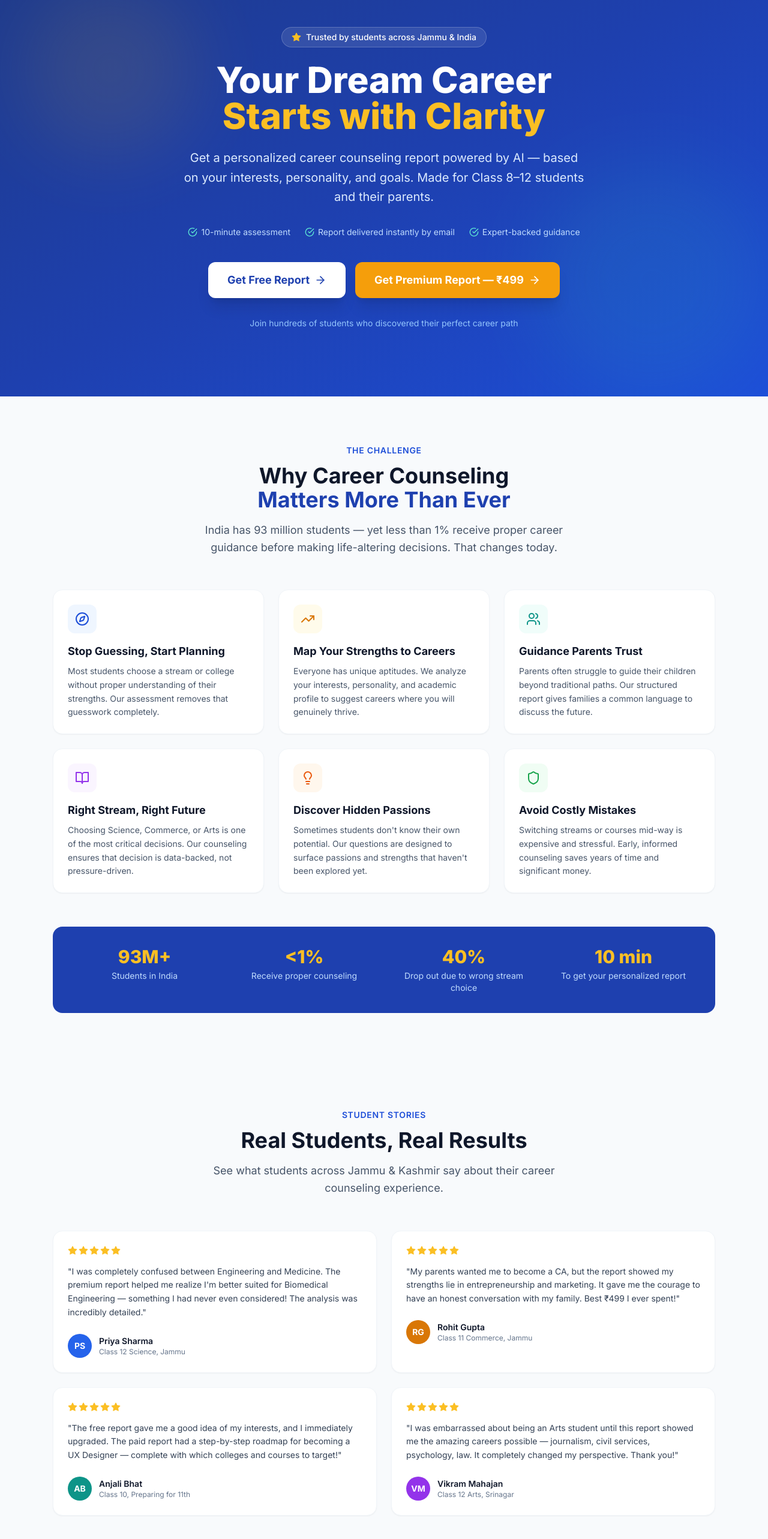
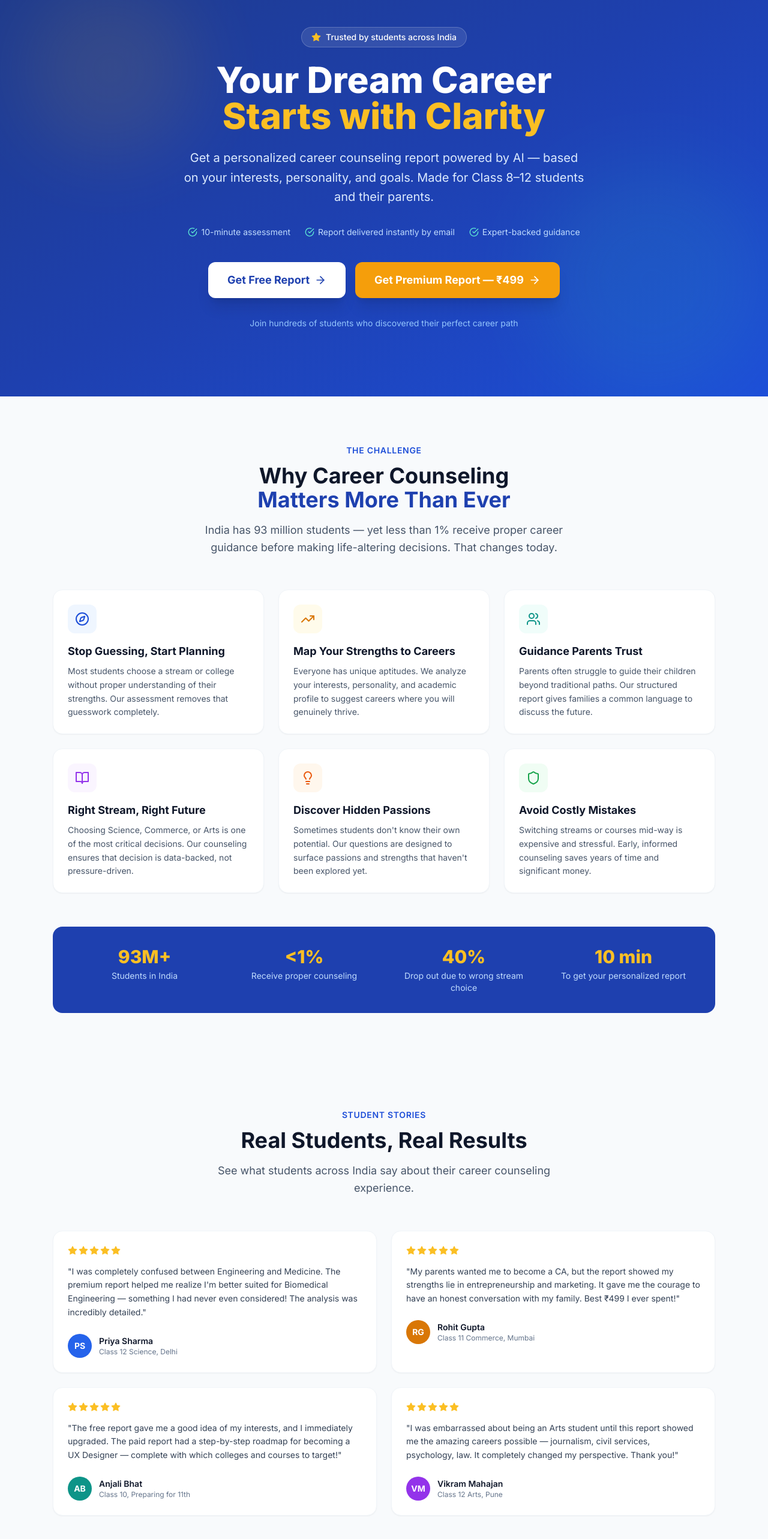
Before and after one commit to adishakash/Student-Career-Counselor, a React (Vite) app in the folder frontend/: page / in a window 1280 px wide. Shown: the part 132-2698 px from the top of the page at 60% size. Built offline with nearby package versions, Linux system fonts and the light colour scheme.

Commit message:
Update Locations in Site to make it look like Pan India company

```diff
--- a/frontend/index.html
+++ b/frontend/index.html
@@ -5,7 +5,7 @@
     <link rel="icon" type="image/svg+xml" href="/favicon.svg" />
     <meta name="viewport" content="width=device-width, initial-scale=1.0" />
     <meta name="description" content="Student Career Counselor — Discover your ideal career path with AI-powered assessments and expert guidance by Akash Universal Solutions." />
-    <meta name="keywords" content="career counseling, student career, career assessment, JEE, NEET, stream selection, Jammu" />
+    <meta name="keywords" content="career counseling, student career, career assessment, JEE, NEET, stream selection, India, PAN India" />
     <meta property="og:title" content="Student Career Counselor | Akash Universal Solutions" />
     <meta property="og:description" content="Personalized career guidance for students through intelligent assessments and professional PDF reports." />
     <link rel="preconnect" href="https://fonts.googleapis.com" />
--- a/frontend/src/components/home/HeroSection.jsx
+++ b/frontend/src/components/home/HeroSection.jsx
@@ -24,7 +24,7 @@ export default function HeroSection() {
         {/* Trust badge */}
         <div className="inline-flex items-center gap-2 bg-white/10 border border-white/20 rounded-full px-4 py-1.5 text-sm font-medium mb-6">
           <Star className="w-4 h-4 text-amber-400 fill-amber-400" />
-          Trusted by students across Jammu & India
+          Trusted by students across India
         </div>
 
         {/* Headline */}
--- a/frontend/src/components/home/Testimonials.jsx
+++ b/frontend/src/components/home/Testimonials.jsx
@@ -4,7 +4,7 @@ import { Star } from 'lucide-react';
 const testimonials = [
   {
     name: 'Priya Sharma',
-    class: 'Class 12 Science, Jammu',
+    class: 'Class 12 Science, Delhi',
     avatar: 'PS',
     rating: 5,
     text: 'I was completely confused between Engineering and Medicine. The premium report helped me realize I\'m better suited for Biomedical Engineering — something I had never even considered! The analysis was incredibly detailed.',
@@ -12,7 +12,7 @@ const testimonials = [
   },
   {
     name: 'Rohit Gupta',
-    class: 'Class 11 Commerce, Jammu',
+    class: 'Class 11 Commerce, Mumbai',
     avatar: 'RG',
     rating: 5,
     text: 'My parents wanted me to become a CA, but the report showed my strengths lie in entrepreneurship and marketing. It gave me the courage to have an honest conversation with my family. Best ₹499 I ever spent!',
@@ -28,7 +28,7 @@ const testimonials = [
   },
   {
     name: 'Vikram Mahajan',
-    class: 'Class 12 Arts, Srinagar',
+    class: 'Class 12 Arts, Pune',
     avatar: 'VM',
     rating: 5,
     text: 'I was embarrassed about being an Arts student until this report showed me the amazing careers possible — journalism, civil services, psychology, law. It completely changed my perspective. Thank you!',
@@ -54,7 +54,7 @@ export default function Testimonials() {
           <p className="text-primary-700 font-semibold text-sm uppercase tracking-wider mb-3">Student Stories</p>
           <h2 className="section-title mb-4">Real Students, Real Results</h2>
           <p className="section-subtitle max-w-xl mx-auto">
-            See what students across Jammu & Kashmir say about their career counseling experience.
+            See what students across India say about their career counseling experience.
           </p>
         </div>
 
--- a/frontend/src/components/layout/Footer.jsx
+++ b/frontend/src/components/layout/Footer.jsx
@@ -52,7 +52,7 @@ export default function Footer() {
               </a>
               <div className="flex items-start gap-2 text-slate-400">
                 <MapPin className="w-4 h-4 mt-0.5 flex-shrink-0" />
-                31/3, Channi Himmat, Jammu (J&K), India
+                India
               </div>
             </div>
           </div>
```
Also changed, not shown: 1 other file (tests, documents, lock files or other folders).
